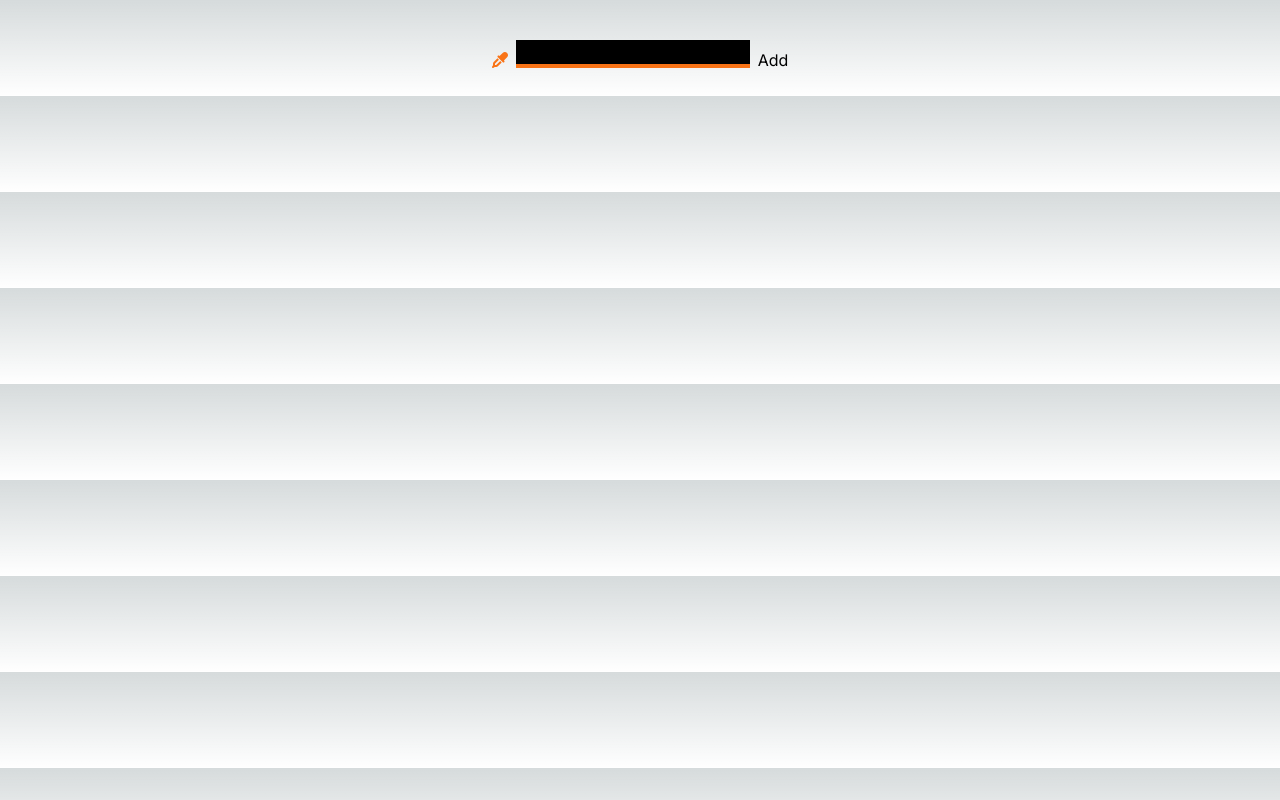
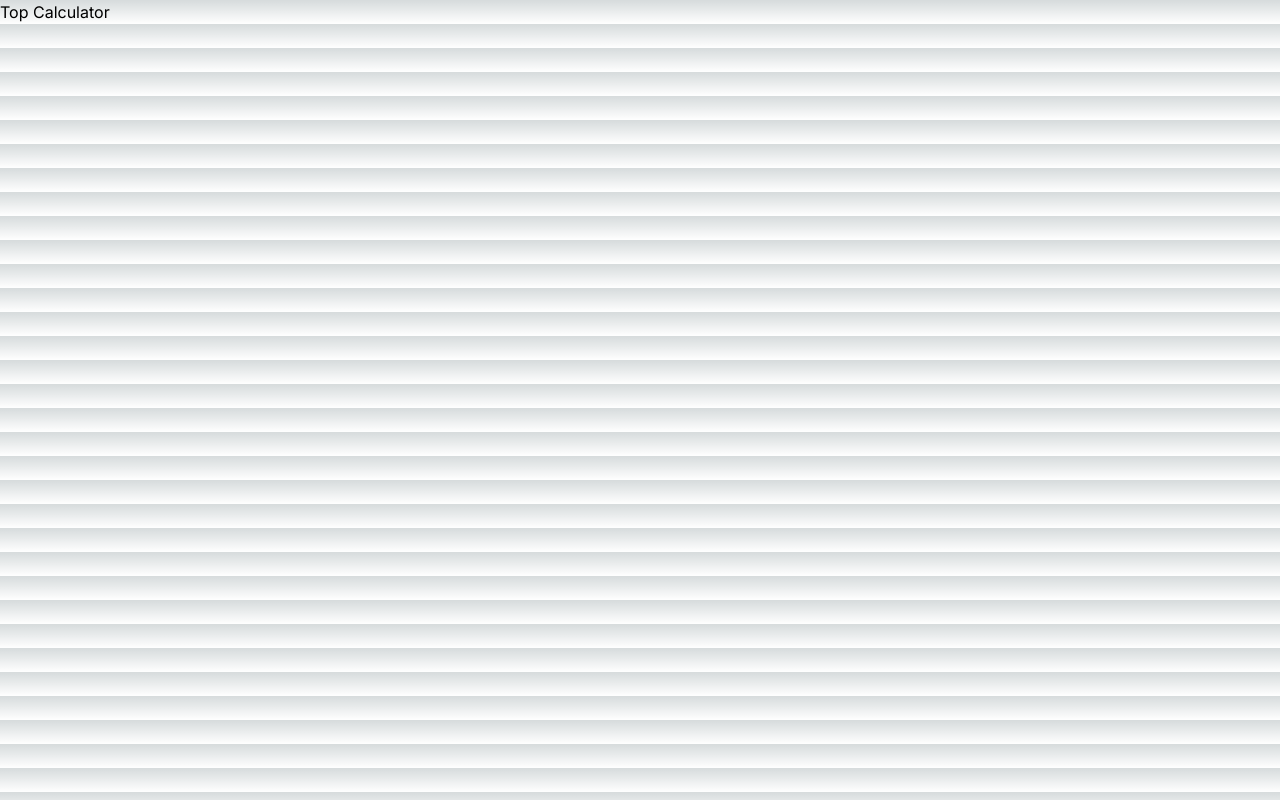
Before and after one commit to Preciousnnebuogor/25-Projects, a Next.js app: page / in a window 1280 px wide. Built offline with nearby package versions, Linux system fonts and the light colour scheme.

Commit message:
added tipCalculator.tsx

```diff
--- a/app/page.tsx
+++ b/app/page.tsx
@@ -1,11 +1,9 @@
-
-import TodoList from "./todo";
-
+import TipCalculator from "./tipCalculator";
 
 export default function Home() {
   return (
     <div>
-      <TodoList/>
+      <TipCalculator />
     </div>
   );
 }
--- /dev/null
+++ b/app/tipCalculator.tsx
@@ -0,0 +1,8 @@
+"use client"
+export default function TipCalculator(){
+    return <div>
+        <div>
+            <p>Top Calculator</p>
+        </div>
+    </div>
+}
```
